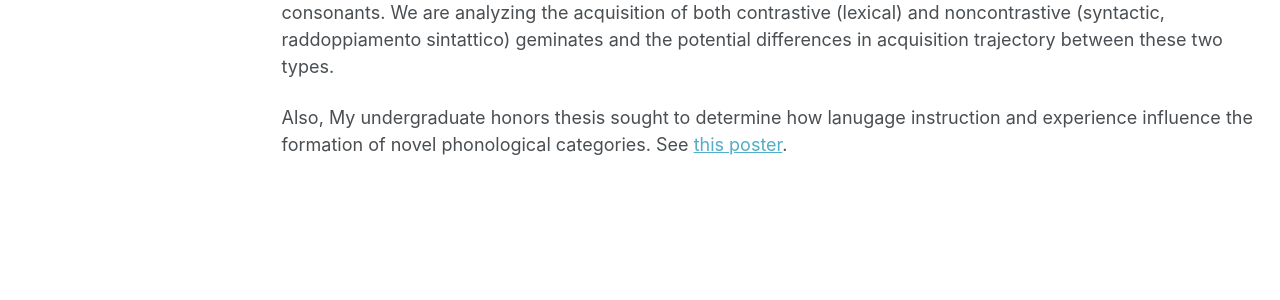
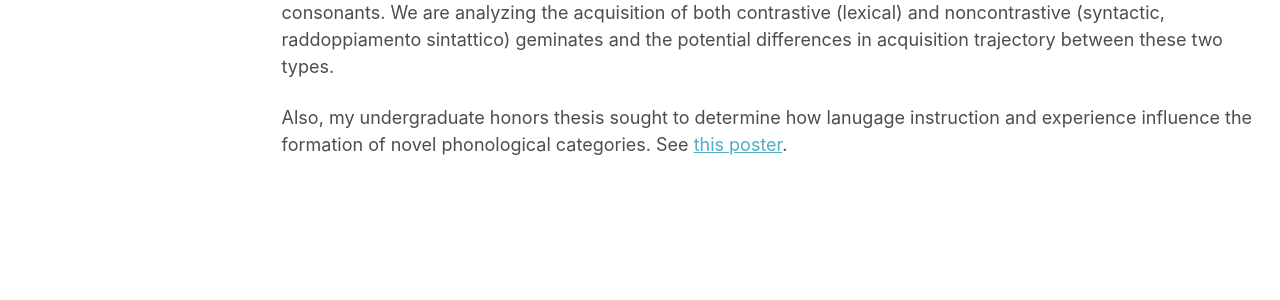
Before and after one commit to katherinearnold/katherinearnold.github.io, a Jekyll site: the page built from _pages/research.md, in a window 1280 px wide. Shown: the part 445-745 px from the top of the page. Built offline with Jekyll 4.4.1, drawn with Linux system fonts in a browser that asks for light colours; some web fonts are replaced; a script bundle is joined from its source files by our own code; library files that are not in the unit come from our copies.

```diff
--- a/_pages/research.md
+++ b/_pages/research.md
@@ -16,5 +16,5 @@ With Dr. Mark Amengual and Dr. Gabriella Notarianni-Burk, I am investigating L2
 </p>
 
 <p>
-Also, My undergraduate honors thesis sought to determine how lanugage instruction and experience influence the formation of novel phonological categories. See <a href="https://katherinearnold.github.io/files/Arnold%20LURC%202025%20Poster.pdf">this poster</a>.
+Also, my undergraduate honors thesis sought to determine how lanugage instruction and experience influence the formation of novel phonological categories. See <a href="https://katherinearnold.github.io/files/Arnold%20LURC%202025%20Poster.pdf">this poster</a>.
 </p>
```
